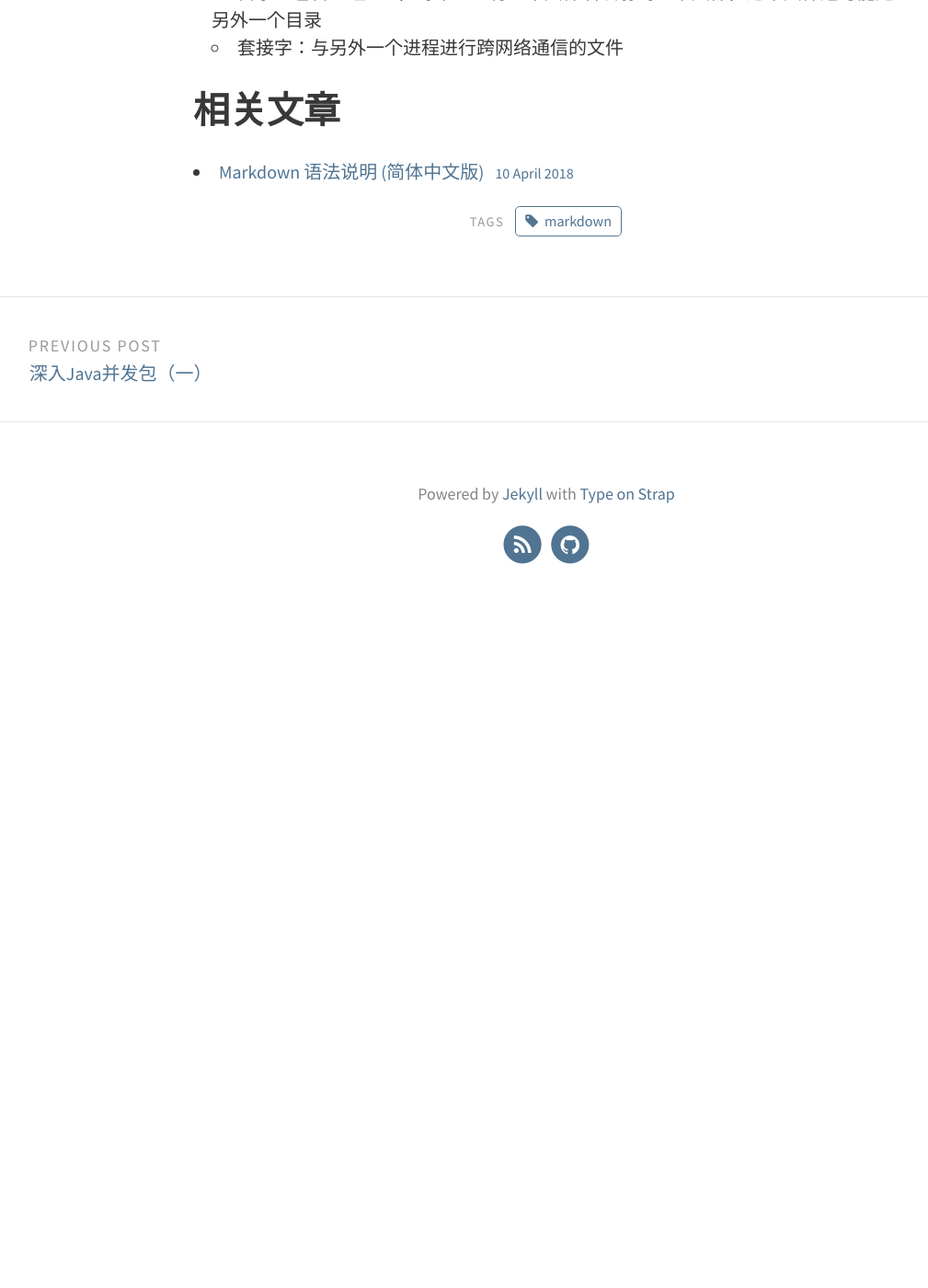
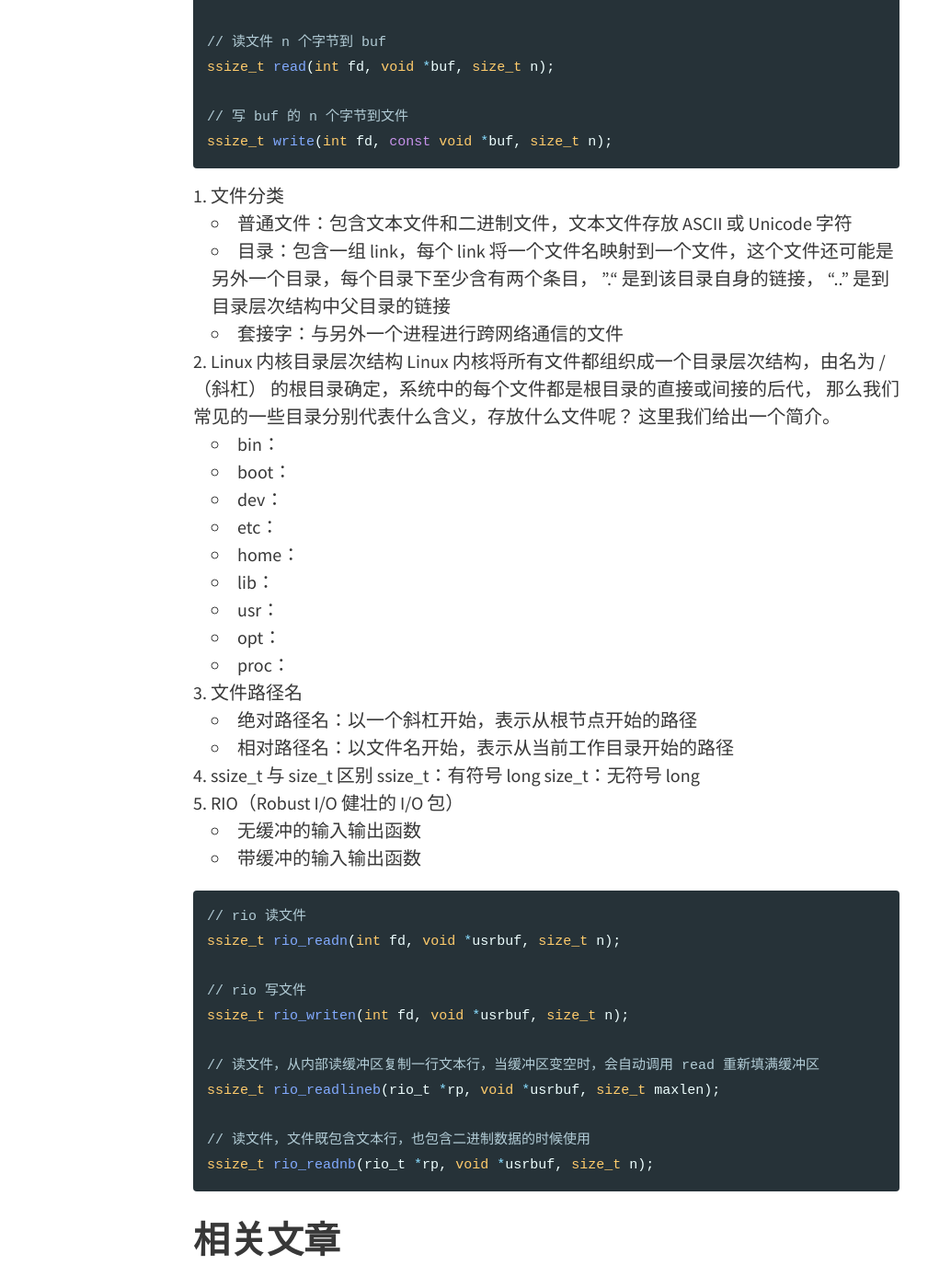
Before and after one commit to TaikangCleverBoy/TaikangCleverBoy.github.io, a Jekyll site: the page built from _posts/computer-system/2018-05-13-computer-system-io.md, in a window 1280 px wide and 1400 px high, scrolled down 1125 px. Shown: the whole window at 92% size, without its empty margins (46-1055 px from the left). Built offline with Jekyll 4.4.1, drawn with Linux system fonts in a browser that asks for light colours; before the commit the page ends 1823 px from its top, so only the background shows below that; some of the changed text lies outside the part shown.

Commit message:
computer-system i/o init

````diff
--- a/_posts/computer-system/2018-05-13-computer-system-io.md
+++ b/_posts/computer-system/2018-05-13-computer-system-io.md
@@ -1,12 +1,12 @@
 ---
 layout: post
-title: 深入Java并发包（一）
+title: 深入理解计算机系统-系统级I/O
 date:   2018-05-08 14:46
-description: 总结回顾Java并发包
+description: 了解系统级I/O常见概念
 feature-img: "assets/img/thumbnails/20180408-markdown.jpeg"
 thumbnail: "assets/img/thumbnails/20180408-markdown.jpeg"
 comments: true
-tags: [markdown]
+tags: [computer-system]
 ---
 
 <!--more-->
@@ -24,18 +24,67 @@ tags: [markdown]
 个简单、低级的应用接口，称为 Unix I/O，使得所有的输入和输出都能以一种统一且一致的方式来执行。
 
 2. 标准接口
-    * 打开文件: 内核返回文件描述符
+    * 打开文件（open）: 内核返回文件描述符
     * 标准文件： 标准输入（0）、标准输出（1）、标准错误（2）
     * 改变文件当前位置 k
-    * 读写文件
-    * 关闭文件
+    * 读写文件（read/write）
+    * 关闭文件（close）
+
+```c
+// 打开文件
+int open(char *filename, int flags, mode_t mode);
+
+// 读文件 n 个字节到 buf
+ssize_t read(int fd, void *buf, size_t n);
+
+// 写 buf 的 n 个字节到文件
+ssize_t write(int fd, const void *buf, size_t n);
+```
 
 3. 文件分类
     * 普通文件：包含文本文件和二进制文件，文本文件存放 ASCII 或 Unicode 字符
-    * 目录：包含一组 link，每个 link 将一个文件名映射到一个文件，这个文件还可能是另外一个目录
+    * 目录：包含一组 link，每个 link 将一个文件名映射到一个文件，这个文件还可能是另外一个目录，每个目录下至少含有两个条目，
+”.“ 是到该目录自身的链接， ".." 是到目录层次结构中父目录的链接
     * 套接字：与另外一个进程进行跨网络通信的文件
 
+4. Linux 内核目录层次结构
+    Linux 内核将所有文件都组织成一个目录层次结构，由名为 /（斜杠） 的根目录确定，系统中的每个文件都是根目录的直接或间接的后代，
+那么我们常见的一些目录分别代表什么含义，存放什么文件呢？ 这里我们给出一个简介。
+    * bin：
+    * boot：
+    * dev：
+    * etc：
+    * home：
+    * lib：
+    * usr：
+    * opt：
+    * proc：
 
+5. 文件路径名
+    * 绝对路径名：以一个斜杠开始，表示从根节点开始的路径
+    * 相对路径名：以文件名开始，表示从当前工作目录开始的路径
+
+6. ssize_t 与 size_t 区别
+    ssize_t：有符号 long
+    size_t：无符号 long
+
+7. RIO（Robust I/O 健壮的 I/O 包）
+    * 无缓冲的输入输出函数
+    * 带缓冲的输入输出函数
+
+```c
+// rio 读文件
+ssize_t rio_readn(int fd, void *usrbuf, size_t n);
+
+// rio 写文件
+ssize_t rio_writen(int fd, void *usrbuf, size_t n);
+
+// 读文件，从内部读缓冲区复制一行文本行，当缓冲区变空时，会自动调用 read 重新填满缓冲区
+ssize_t rio_readlineb(rio_t *rp, void *usrbuf, size_t maxlen);
+
+// 读文件，文件既包含文本行，也包含二进制数据的时候使用
+ssize_t rio_readnb(rio_t *rp, void *usrbuf, size_t n);
+```
 
 <aside class="related">
   <h2>相关文章</h2>
````
